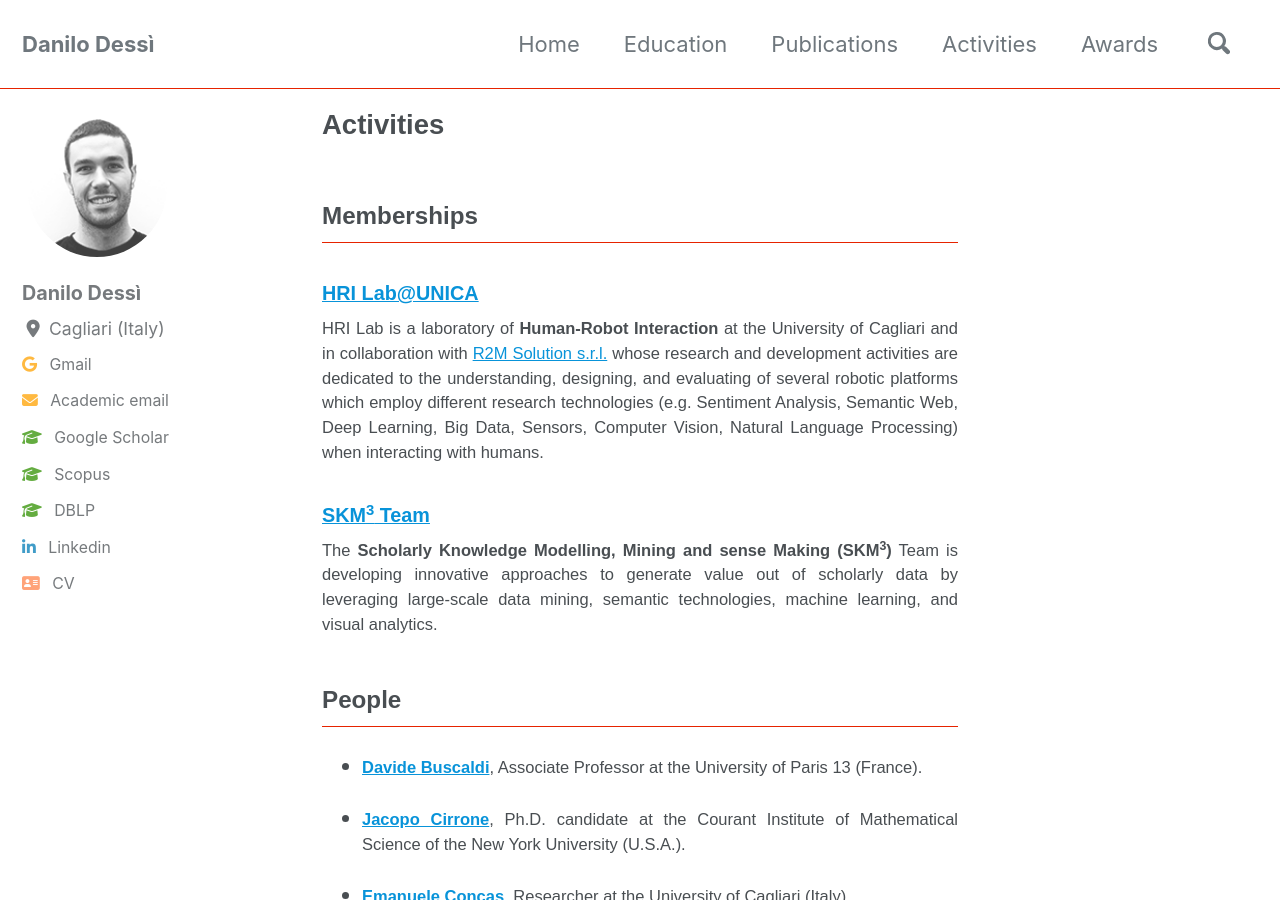
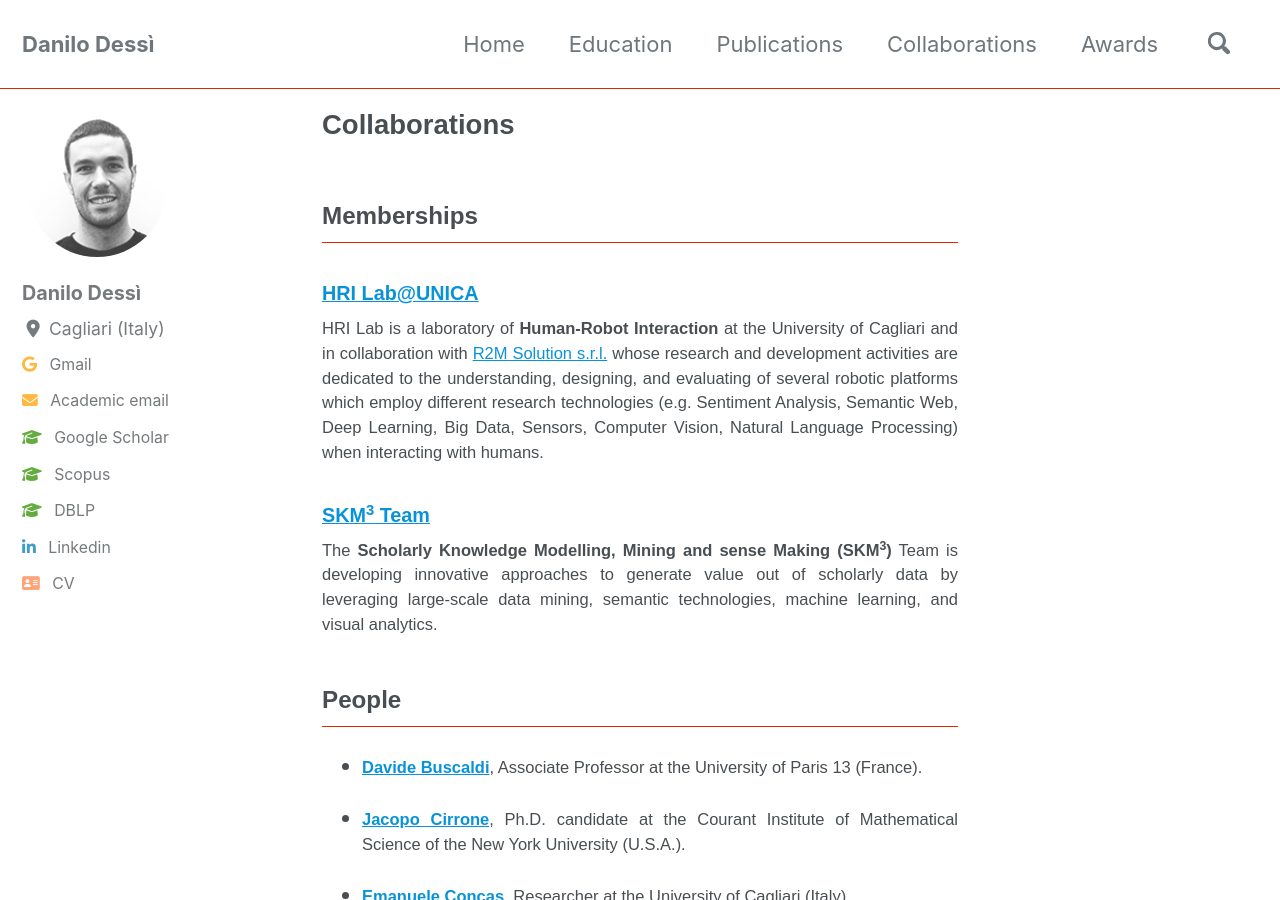
Before and after one commit to danilo-dessi/danilo-dessi.github.io, a Jekyll site: the page built from pages/collaborations.md, in a window 1280 px wide and 900 px high. Built offline with Jekyll 4.4.1, drawn with Linux system fonts in a browser that asks for light colours; cached includes are drawn as plain includes; nearby versions of some CDN libraries; comment, search, counter and statistics services are not loaded.

Commit message:
activities -> collaborations

```diff
--- a/_data/navigation.yml
+++ b/_data/navigation.yml
@@ -6,7 +6,7 @@ main:
     url: /education/
   - title: "Publications"
     url: /publications/
-  - title: "Activities"
-    url: /activities/
+  - title: "Collaborations"
+    url: /collaborations/
   - title: "Awards"
     url: /awards/
--- a/pages/activities.md
+++ b/pages/collaborations.md
@@ -1,8 +1,8 @@
 ---
 layout: single
 author_profile: true
-permalink: /activities/
-title: Activities
+permalink: /collaborations/
+title: Collaborations
 ---
 
 
```
